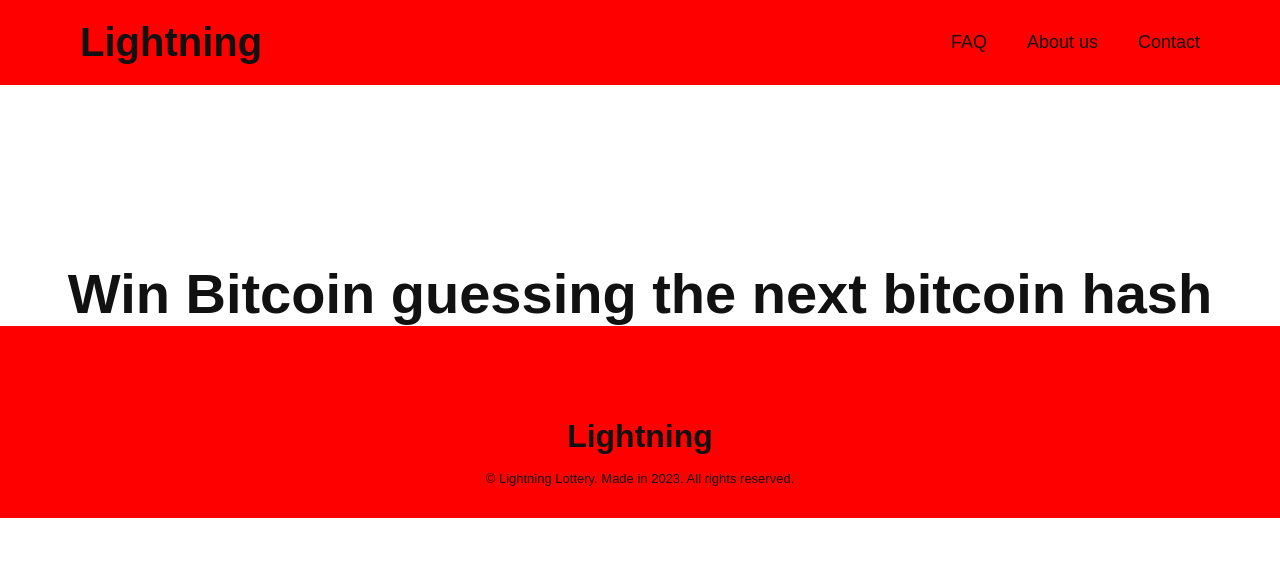
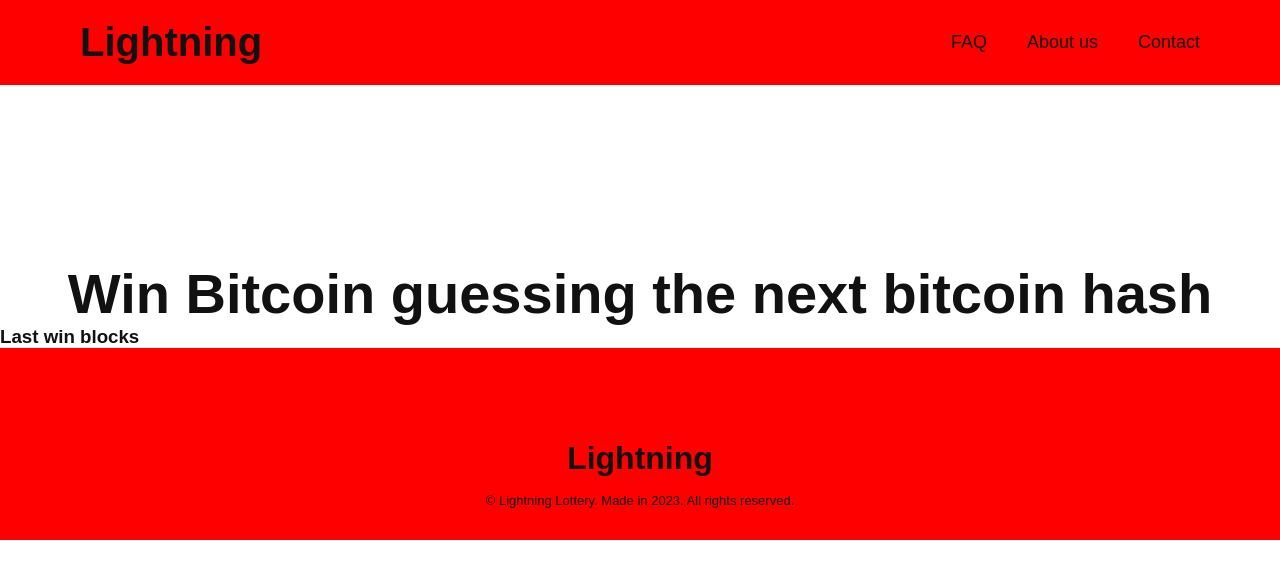
Before and after one commit to bluekirby1111/lil-lotery, a Next.js app: page / in a window 1280 px wide. Shown: the top 578 px of the page. Built offline with nearby package versions, Linux system fonts and the light colour scheme.

Commit message:
wip: add blockchain component

```diff
--- /dev/null
+++ b/app/blockchain.tsx
@@ -0,0 +1,20 @@
+import { useEffect, useState } from "react";
+import styles from "./blockchain.module.css";
+
+interface BlockchainProperties {
+  title: string;
+}
+
+const Blockchain: React.FC<BlockchainProperties> = ({ title }) => {
+  const [apiInterval, setApiInterval] = useState(0);
+  setInterval(() => {
+    //TODO: fetch won games nad blocks
+  }, apiInterval);
+  return (
+    <div>
+      <h3>{title}</h3>
+    </div>
+  );
+};
+
+export default Blockchain;
--- a/app/header.tsx
+++ b/app/header.tsx
@@ -5,7 +5,7 @@ interface HeaderProperties {
 }
 
 const navigationItems = ["FAQ", "About us", "Contact"].map((key) => (
-  <li className={styles.navItems}>
+  <li key={key} className={styles.navItems}>
     <a href="">{key}</a>
   </li>
 ));
--- a/app/page.tsx
+++ b/app/page.tsx
@@ -2,12 +2,14 @@
 import Header from "./header";
 import Footer from "./footer";
 import Intro from "./intro";
+import Blockchain from "./blockchain";
 
 export default function Home() {
   return (
     <>
       <Header title="Lightning"></Header>
       <Intro introText="Win Bitcoin guessing the next bitcoin hash"></Intro>
+      <Blockchain title="Last win blocks"></Blockchain>
       <Footer
         title="Lightning"
         footerText="© Lightning Lottery. Made in 2023. All rights reserved."
```
Also changed, not shown: app/blockchain.module.css (added).
